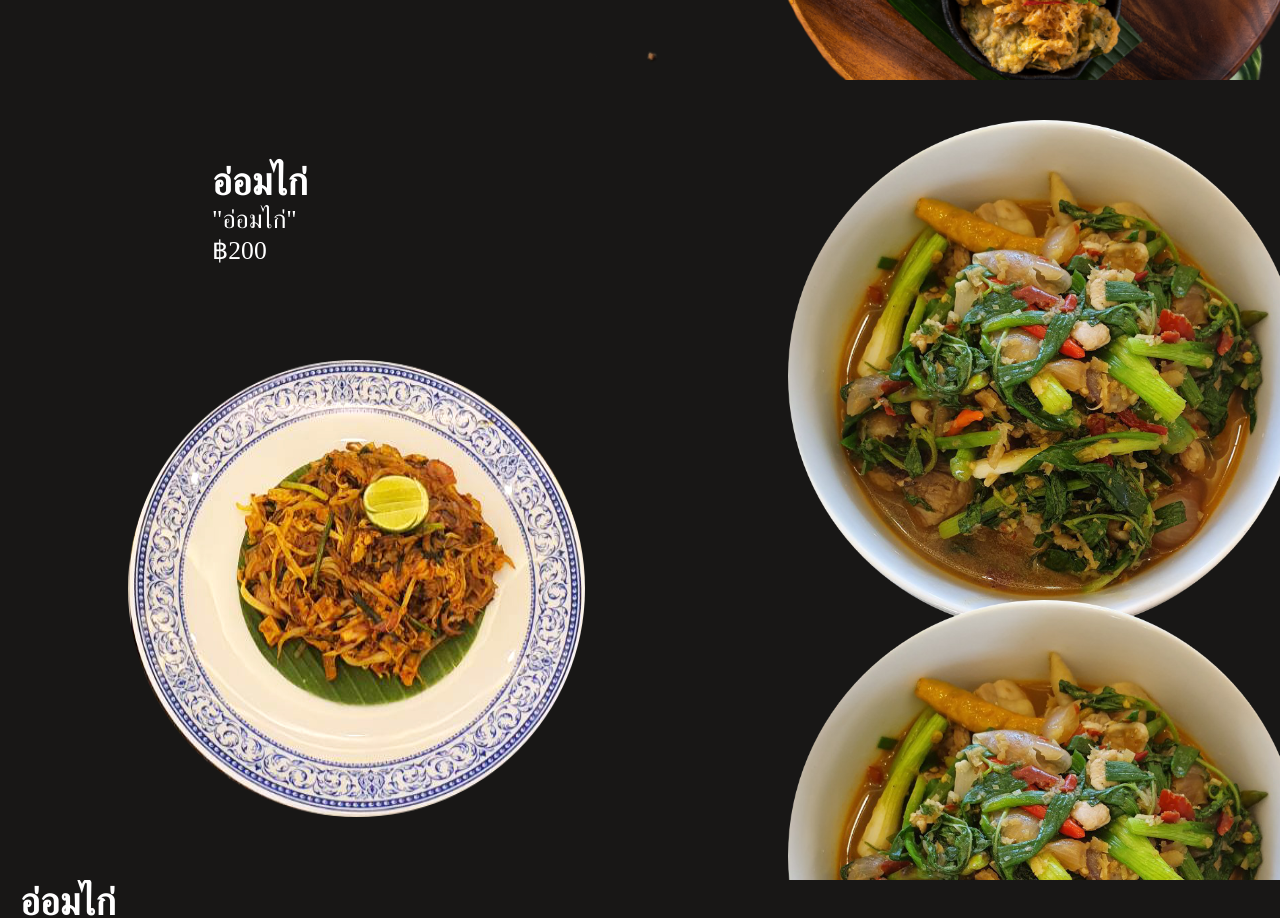
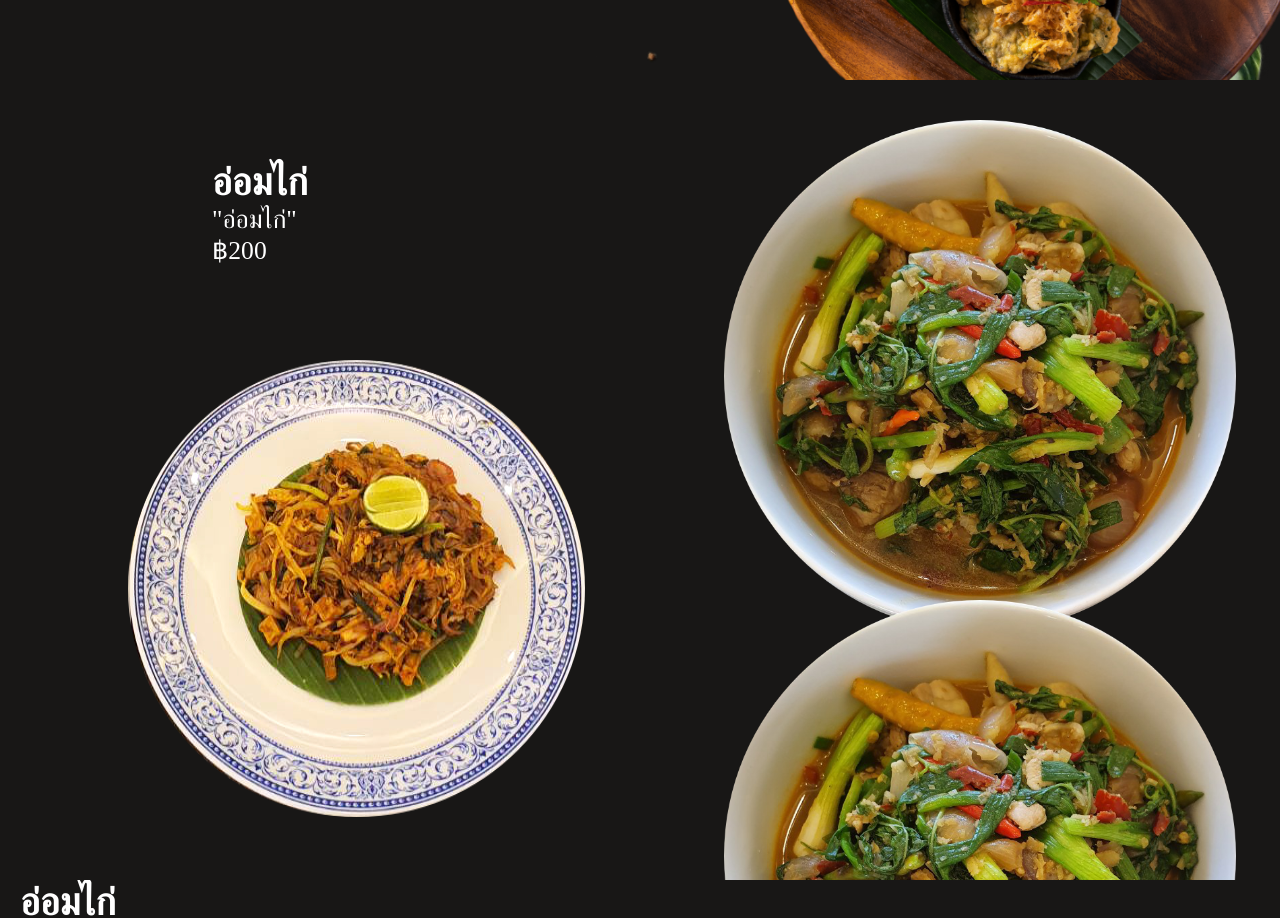
Before and after one commit to korpoj/thehiplacemenu, a plain HTML site: page index.html in a window 1280 px wide. Shown: the part 720-1638 px from the top of the page. Drawn offline with Linux system fonts and the light colour scheme.

Commit message:
Update index.html

```diff
--- a/index.html
+++ b/index.html
@@ -115,13 +115,13 @@
             max-width: 40vw;
             max-height: 40vw;
             top: 5vh;
-            right: 0vw;
+            right: 5vw;
             z-index: 3;
         }
 
         #food3 {
-            max-width: 40vw;
-            max-height: 40vw;
+            max-width: 50vw;
+            max-height: 50vw;
             top: 35vh;
             left: 10vw;
             z-index: 3;
@@ -131,7 +131,7 @@
             max-width: 40vw;
             max-height: 40vw;
             top: 65vh;
-            right: 0vw;
+            right: 5vw;
             z-index: 3;
         }
 
@@ -171,6 +171,11 @@
             position: absolute;
             top: 70vh;
             left: 20vw;
+        }
+
+        .rotate {
+            transition: transform 0.001s ease-in-out;
+            transform-origin: center center;
         }
 
     </style>
@@ -281,6 +286,15 @@
     let component1 = document.getElementById('component1');
     let component2 = document.getElementById('component2');
     let component3 = document.getElementById('component3');
+    let food2 = document.getElementById('food2');
+    let food3 = document.getElementById('food3');
+    let food4 = document.getElementById('food4');
+    let sec2 = document.querySelector('.sec-2');
+
+    let sec2Top = sec2.offsetTop;
+    let viewportHeight = window.innerHeight;
+    let thresholdForFood3 = sec2Top + (0.20 * viewportHeight);
+    let thresholdForFood4 = sec2Top + (0.30 * viewportHeight);
 
     window.addEventListener("scroll", () => {
         let value = window.scrollY;
@@ -288,6 +302,42 @@
         component1.style.top = (value* -0.02)+60 + 'vh';
         component2.style.top = (value* -0.01)+55 + 'vh';
         component3.style.top = (value* -0.04)+30 + 'vh';
+
+        if (value > sec2.offsetTop) {
+            // Apply rotation
+            let rotationDegree = (value - sec2.offsetTop) / 10;
+            let rotationDegree1 = (value - sec2.offsetTop) / 5;
+
+            food2.classList.add('rotate');
+            food2.style.transform = `rotate(${-rotationDegree}deg)`;
+
+        } else {
+            // Remove rotation
+            food2.classList.remove('rotate');
+            food2.style.transform = 'rotate(0deg)';
+        }
+
+        if (value > thresholdForFood3) {
+            let rotationDegree3 = (value - thresholdForFood3) / 5; // Adjust division for desired speed
+
+            food3.classList.add('rotate');
+            food3.style.transform = `rotate(${rotationDegree3}deg)`;
+        } else {
+            food3.classList.remove('rotate');
+            food3.style.transform = 'rotate(0deg)';
+        }
+
+        if (value > thresholdForFood4) {
+            let rotationDegree4 = (value - thresholdForFood4) / 7; // Adjust division for desired speed
+
+            food4.classList.add('rotate');
+            food4.style.transform = `rotate(${-rotationDegree4}deg)`;
+        } else {
+            food4.classList.remove('rotate');
+            food4.style.transform = 'rotate(0deg)';
+        }
+
+
     });
 </script>
 
```
